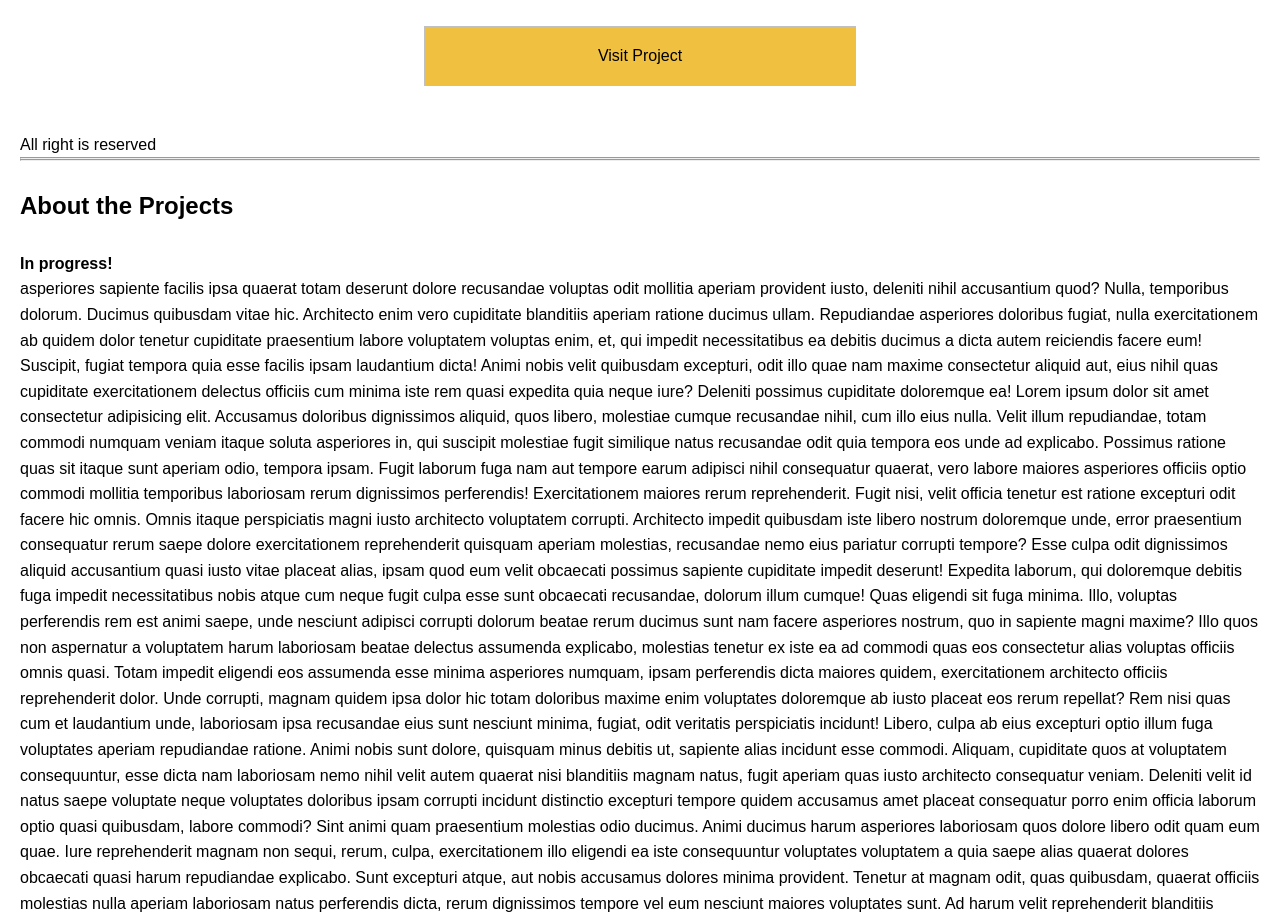
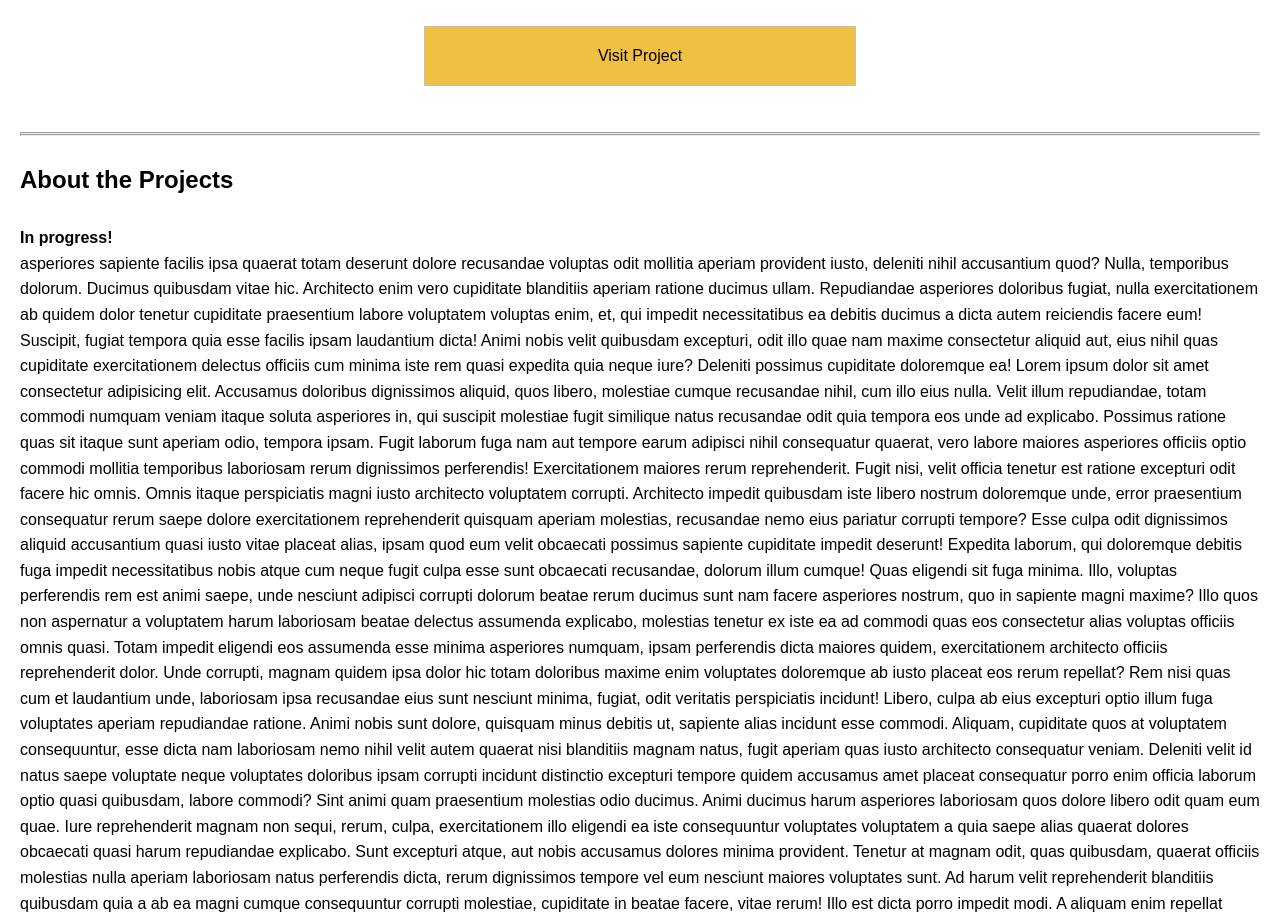
Before and after one commit to DaveBeCoding/old-portfolio, a React (Create React App) app: page /#/ in a window 1280 px wide. Shown: the part 1580-2500 px from the top of the page. Built offline with nearby package versions, Linux system fonts and the light colour scheme; no server answers.

Commit message:
clean up home component

```diff
--- a/src/components/Pages/Home.js
+++ b/src/components/Pages/Home.js
@@ -45,7 +45,7 @@ class Home extends Component {
                         </div>
                       </div>
                     </main>
-                    <footer>All right is reserved</footer>
+                    <footer>   </footer>
                   </div>
                 </LightSpeed>
               </div>
```
